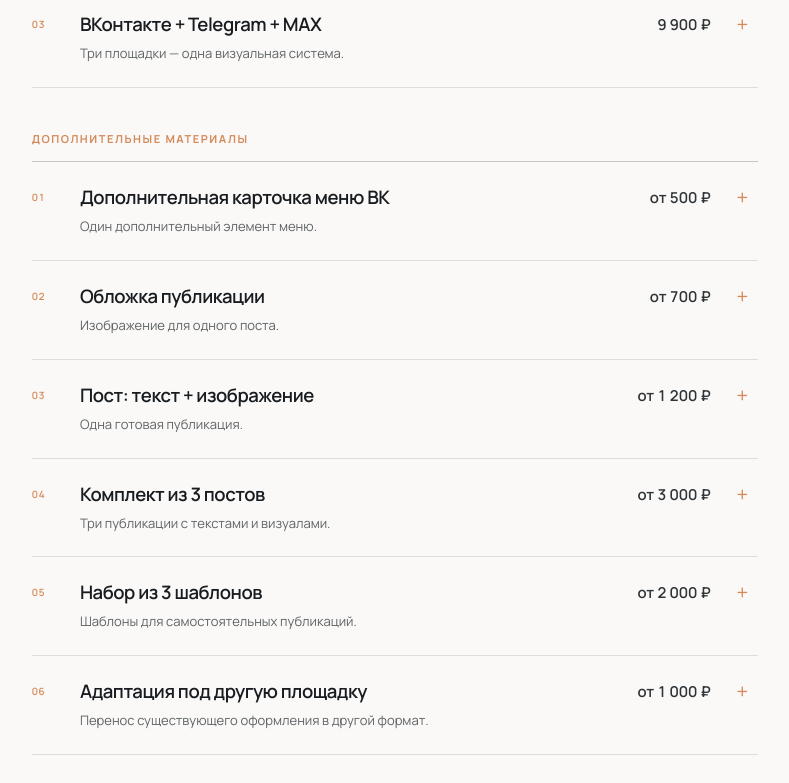
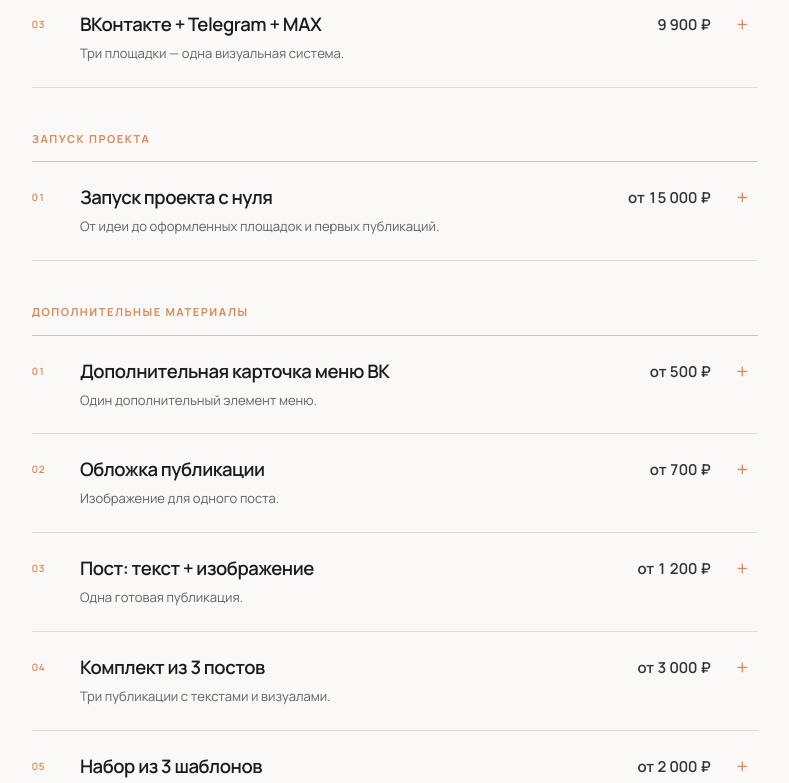
Before and after one commit to budaevatuiana1-ai/tuiana-ru, a React (Vite) app: page /services in a window 1280 px wide. Shown: the part 2900-3683 px from the top of the page, without its empty margins (471-1260 px from the left). Built offline with nearby package versions, Linux system fonts and the light colour scheme.

Commit message:
feat: add project launch service to pricing

```diff
--- a/src/pages/ServicesPricingPage.tsx
+++ b/src/pages/ServicesPricingPage.tsx
@@ -80,6 +80,26 @@ const sections: PriceSection[] = [
         { id: 'tg-max', name: 'Telegram + MAX', price: '5 200 ₽', summary: 'Единый стиль для двух каналов.', details: 'Оформление Telegram под ключ и адаптация общей визуальной системы для MAX.' },
         { id: 'vk-tg', name: 'ВКонтакте + Telegram', price: '7 900 ₽', summary: 'Сообщество и канал в согласованном составе.', details: 'Оформление сообщества ВКонтакте и Telegram в едином стиле. Состав работ уточняем до старта.' },
         { id: 'vk-tg-max', name: 'ВКонтакте + Telegram + MAX', price: '9 900 ₽', summary: 'Три площадки — одна визуальная система.', details: 'Комплексное оформление трёх площадок. Дополнительные публикации сверх согласованного состава не включены.' },
+      ] },
+      { label: 'Запуск проекта', items: [
+        {
+          id: 'project-launch', name: 'Запуск проекта с нуля', price: 'от 15 000 ₽',
+          summary: 'От идеи до оформленных площадок и первых публикаций.',
+          details: 'Для тех, у кого уже есть идея, но пока нет оформленного проекта. Помогу определить основную концепцию, подготовить название и описания, создать единый визуальный стиль и оформить выбранные площадки. '
+            + 'Базовая стоимость рассчитана на один проект, до трёх площадок, три готовые публикации и два раунда правок. '
+            + 'Глубокий брендинг, дополнительные публикации, сложные видео, регулярное ведение, реклама и продвижение не входят в стоимость. '
+            + 'Создание и настройка площадок выполняются при наличии необходимых доступов и технических возможностей платформ. '
+            + 'Точный состав работ и стоимость согласовываются до начала проекта.',
+          includes: [
+            'Знакомство с идеей, целями и аудиторией',
+            'Базовая концепция и позиционирование',
+            'Помощь с названием и описаниями',
+            'Единый визуальный стиль',
+            'Оформление до трёх площадок: ВКонтакте, Telegram и MAX',
+            'Три стартовые публикации: тексты и визуалы',
+            'Передача материалов и объяснение основных функций',
+          ],
+        },
       ] },
       { label: 'Дополнительные материалы', items: [
         { id: 'vk-menu', name: 'Дополнительная карточка меню ВК', price: 'от 500 ₽', summary: 'Один дополнительный элемент меню.', details: 'Оформление одной карточки в существующем стиле сообщества.' },
```
